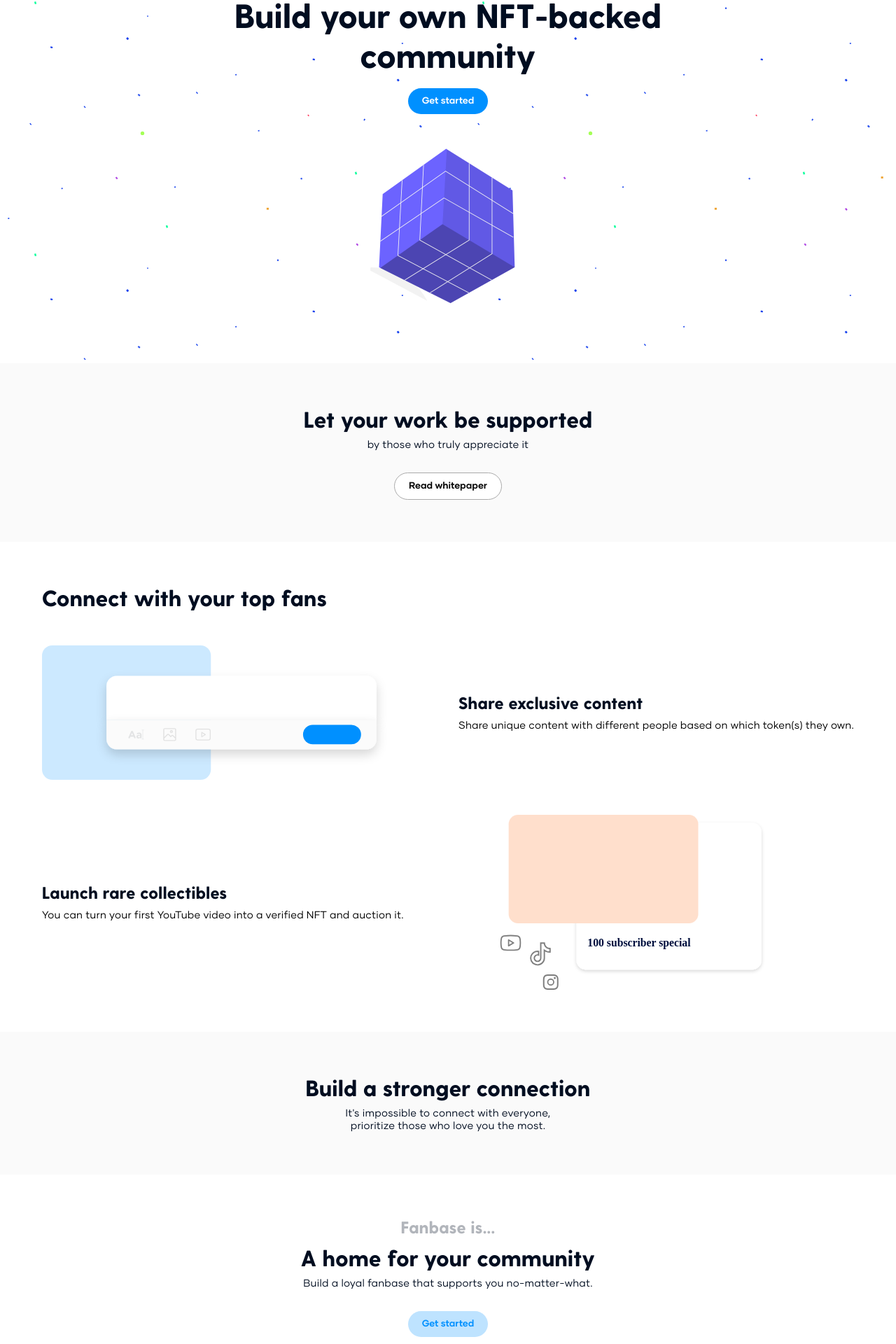
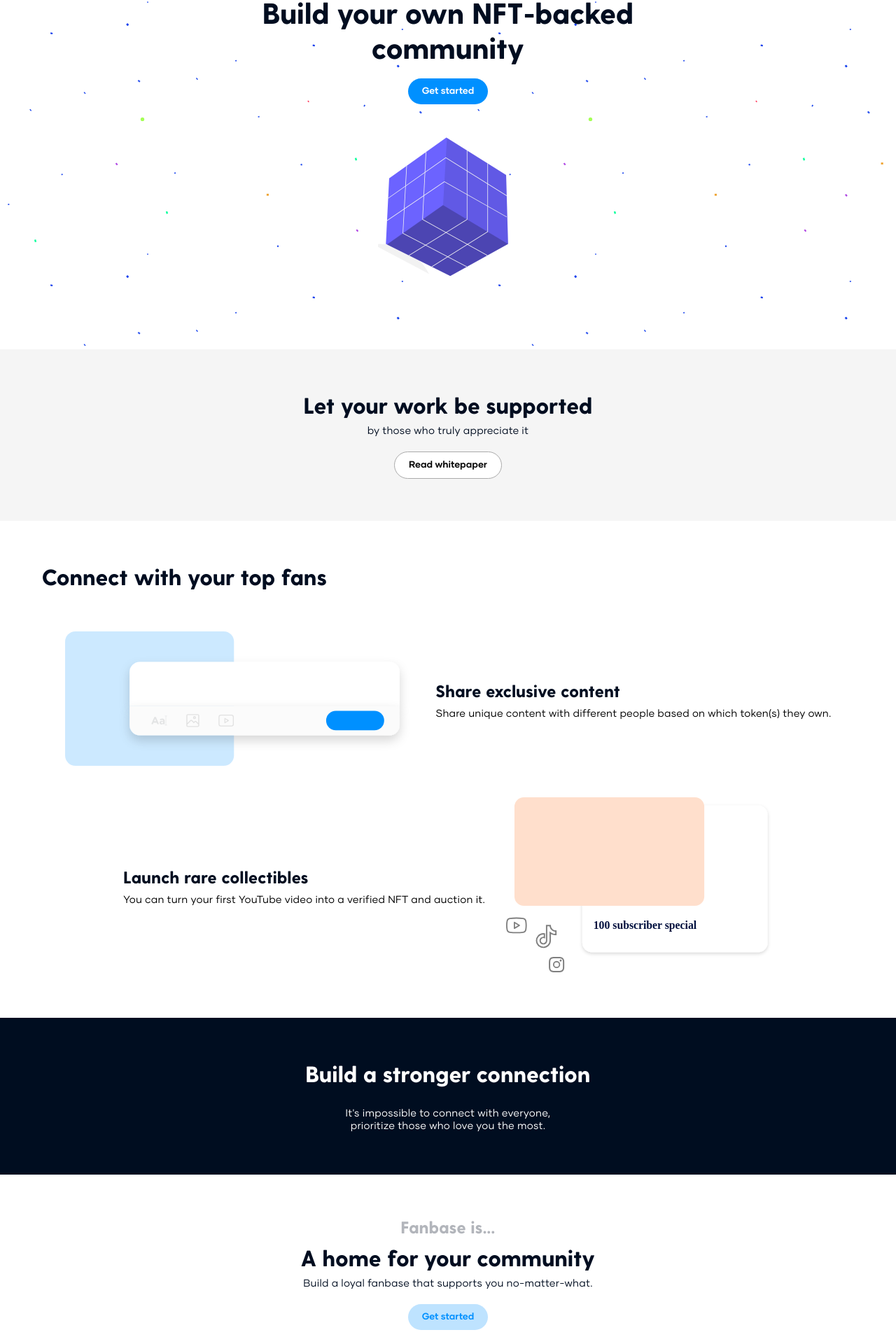
Before and after one commit to husnn/fest, a Next.js app in the folder packages/web/: page / in a window 1280 px wide. Shown: the part 181-2101 px from the top of the page at 70% size. Built offline with nearby package versions, Linux system fonts and the light colour scheme; no server answers; what fortmatic, web3 would draw is missing.

Commit message:
Tweak home page and some global styling

```diff
--- a/packages/web/components/Header.tsx
+++ b/packages/web/components/Header.tsx
@@ -76,7 +76,7 @@ const LinkDropdown = styled.div`
   gap: 20px;
   transform: translateX(-50%);
   border-radius: 10px;
-  box-shadow: 3px 3px 20px 2px #eee;
+  box-shadow: 3px 3px 20px 2px rgba(0, 0, 0, 0.1);
   opacity: 0;
   transition: all 200ms ease 100ms;
   z-index: 1;
--- a/packages/web/package.json
+++ b/packages/web/package.json
@@ -38,6 +38,7 @@
     "next-transpile-modules": "^7.2.0",
     "react": "17.0.2",
     "react-dom": "17.0.2",
+    "react-reveal": "^1.2.2",
     "react-transition-group": "^4.4.1",
     "sass": "^1.34.0",
     "web3": "^1.3.6",
--- a/packages/web/pages/_app.tsx
+++ b/packages/web/pages/_app.tsx
@@ -1,4 +1,4 @@
-import '../styles/globals.css';
+import '../styles/globals.scss';
 
 import { ThemeProvider } from '@emotion/react';
 
--- a/packages/web/pages/create-token.tsx
+++ b/packages/web/pages/create-token.tsx
@@ -50,7 +50,7 @@ export default function CreateTokenPage() {
   const [created, setCreated] = useState(false);
 
   return (
-    <div className={styles.createToken + ' container'}>
+    <div className="container">
       <Head>
         <title>Create new token</title>
       </Head>
--- a/packages/web/pages/index.tsx
+++ b/packages/web/pages/index.tsx
@@ -1,5 +1,7 @@
 import Head from 'next/head';
 import React from 'react';
+import Fade from 'react-reveal/Fade';
+import Flash from 'react-reveal/Flash';
 
 import { useHeader } from '../modules/navigation';
 import styles from '../styles/Home.module.scss';
@@ -11,7 +13,7 @@ export default function Home() {
   const currentYear = new Date().getFullYear();
 
   return (
-    <div className={styles.container}>
+    <div className="full-width">
       <Head>
         <title>Fanbase</title>
         <link rel="icon" href="/favicon.ico" />
@@ -32,13 +34,10 @@ export default function Home() {
         </Link>
         <img
           src={'images/cube-illustration-1.svg'}
-          style={{ marginTop: 30, maxWidth: 250 }}
+          style={{ marginTop: 30, maxWidth: 200 }}
         />
       </div>
-      <div
-        className={`${styles.section} ${styles.fullWidth}`}
-        style={{ background: '#fafafa' }}
-      >
+      <div className={`${styles.sectionGrey} ${styles.fullWidth}`}>
         <span>
           <h2 className={styles.sectionTitle}>Let your work be supported</h2>
           <p className={styles.description}>by those who truly appreciate it</p>
@@ -50,22 +49,28 @@ export default function Home() {
         </Link>
       </div>
       <div className={styles.section}>
-        <div className={styles.splitSection}>
-          <h2 className={styles.sectionTitle}>Connect with your top fans</h2>
+        <h2 className={styles.sectionTitleLeft}>Connect with your top fans</h2>
+        <div className={styles.splitSection}></div>
+        <div className={styles.splitSection} style={{ marginTop: 10 }}>
+          <Fade big bottom>
+            <div>
+              <img src={'images/share-content-illustration-1.svg'} />
             </div>
-        <div className={styles.splitSection} style={{ marginTop: 10 }}>
-          <img src={'images/share-content-illustration-1.svg'} />
+          </Fade>
+          <Fade bottom cascade>
             <div className={styles.featureBlock}>
               <h3 className={styles.subheadingDescription}>
                 Share exclusive content
               </h3>
               <p>
-              Share unique content with different people based on which token(s)
-              they own.
+                Share unique content with different people based on which
+                token(s) they own.
               </p>
             </div>
+          </Fade>
         </div>
         <div className={styles.splitSection} style={{ marginTop: 20 }}>
+          <Fade bottom cascade>
             <div className={styles.featureBlock}>
               <h3 className={styles.subheadingDescription}>
                 Launch rare collectibles
@@ -75,7 +80,12 @@ export default function Home() {
                 auction it.
               </p>
             </div>
+          </Fade>
+          <Fade big bottom>
+            <div>
               <img src={'images/mint-illustration-1.svg'} />
+            </div>
+          </Fade>
           {/* <span>
             <p style={{ display: 'block', marginTop: 20, opacity: '0.7' }}>
               Earn lifetime royalties on each sale
@@ -90,16 +100,18 @@ export default function Home() {
       </div>
       <div
         className={`${styles.section} ${styles.fullWidth}`}
-        style={{ background: '#fafafa' }}
+        style={{ background: '#000D20' }}
       >
-        <span>
-          <h2 className={styles.sectionTitle}>Build a stronger connection</h2>
-          <p className={styles.description}>
+        <Flash fraction={1} delay={200}>
+          <h2 className={styles.sectionTitle} style={{ color: '#fff' }}>
+            Build a stronger connection
+          </h2>
+        </Flash>
+        <p className={styles.description} style={{ color: '#fff' }}>
           It's impossible to connect with everyone,
           <br />
           prioritize those who love you the most.
         </p>
-        </span>
         {/* <Link href="/login">
           <Button color="secondary" size="small">
             Get started
@@ -107,8 +119,12 @@ export default function Home() {
         </Link> */}
       </div>
       <div className={styles.section}>
+        <Fade delay={1000}>
           <span>
-          <h3 className={styles.subheadingDescription} style={{ opacity: 0.3 }}>
+            <h3
+              className={styles.subheadingDescription}
+              style={{ opacity: 0.3 }}
+            >
               Fanbase is...
             </h3>
             <h2 className={styles.sectionTitle} style={{ marginTop: 10 }}>
@@ -123,6 +139,7 @@ export default function Home() {
               Get started
             </Button>
           </Link>
+        </Fade>
       </div>
       <div className={styles.footer}>
         <div className={styles.footerWrapper}>
--- a/packages/web/pages/settings.tsx
+++ b/packages/web/pages/settings.tsx
@@ -40,7 +40,7 @@ export default function SettingsPage() {
   const { currentUser, setCurrentUser } = useAuthentication(true);
 
   return (
-    <div className={'boxed ' + styles.content}>
+    <div className="boxed">
       {currentUser && (
         <SettingsSheet>
           <SettingsBlock>
--- a/packages/web/styles/Home.module.scss
+++ b/packages/web/styles/Home.module.scss
@@ -1,7 +1,7 @@
 .main {
   height: 600px;
   max-height: 100vh;
-  margin-top: 100px;
+  margin-top: -30px;
   padding: 80px 0.05rem;
   background-image: url('/images/confetti-bg.svg') ;
   background-size: 1000px;
@@ -21,7 +21,7 @@
   font-family: 'Greycliff CF', -apple-system, BlinkMacSystemFont, Segoe UI, Roboto, Oxygen,
     Ubuntu, Cantarell, Fira Sans, Droid Sans, Helvetica Neue, sans-serif;
   font-weight: bolder;
-  font-size: 3rem;
+  font-size: 2.6rem;
   text-align: center;
   // color: #000F3E;
   color: #000D20;
@@ -33,12 +33,19 @@
   padding: 60px 20px;
   display: flex;
   flex-direction: column;
+  align-items: center;
+  gap: 20px;
   text-align: center;
-  gap: 30px;
+}
 
-  button {
-    width: fit-content;
-  }
+.sectionGrey {
+  @extend .section;
+
+  background-color: #F5f5f5;
+}
+
+.sectionDark {
+  @extend .section;
 }
 
 .fullWidth {
@@ -55,6 +62,14 @@
   color: #000D20;
 }
 
+.sectionTitleLeft {
+  @extend .sectionTitle;
+
+  max-width: 90%;
+  align-self: flex-start;
+  text-align: left;
+}
+
 .subheadingDescription {
   font-family: 'Greycliff CF', -apple-system, BlinkMacSystemFont, Segoe UI, Roboto, Oxygen,
     Ubuntu, Cantarell, Fira Sans, Droid Sans, Helvetica Neue, sans-serif;
@@ -69,9 +84,9 @@
 }
 
 .splitSection {
-  display: grid;
+  display: flex;
+  flex-direction: row;
   text-align: left;
-  grid-template-columns: 1fr 1fr;
   align-items: center;
   gap: 30px;
 
@@ -79,6 +94,16 @@
     width: 100%;
     max-width: 500px;
     max-height: 250px;
+  }
+
+  @media screen and (max-width: 500px){
+    flex-direction: column;
+  }
+}
+
+.splitSection:nth-of-type(2n) {
+  @media screen and (max-width: 500px){
+    flex-direction: column-reverse;
   }
 }
 
@@ -92,6 +117,7 @@
   width: 100%;
   height: 100px;
   margin-top: 20px;
+  background-color: #F5f5f5;
   display: flex;
   flex-direction: row;
   align-items: center;
--- a/packages/web/styles/Settings.module.scss
+++ b/packages/web/styles/Settings.module.scss
@@ -1,7 +1,3 @@
-.content {
-  padding: 50px 20px 100px;
-}
-
 .userDetailsForm {
   width: 100%;
   display: flex;
--- a/packages/web/styles/globals.css
+++ b/packages/web/styles/globals.scss
@@ -84,27 +84,27 @@ input:focus, textarea:focus {
 .container {
   width: 100%;
   min-height: 100vh;
-  padding: 50px 0.75rem;
+  padding: 30px 0.75rem 80px;
   position: absolute;
   top: 80px;
   bottom: 0;
 }
 
 .full-width {
-  width: 100%;
+  @extend .container;
+
   min-height: 100vh;
-  padding: 0;
+  padding-left: 0;
+  padding-right: 0;
   position: absolute;
-  top: 80px;
   bottom: 0;
 }
 
 .boxed {
-  width: 100%;
+  @extend .container;
+
   max-width: 900px;
-  padding: 0;
   position: absolute;
-  top: 80px;
   left: 50%;
   transform: translateX(-50%);
 }
--- a/packages/web/ui/Button.tsx
+++ b/packages/web/ui/Button.tsx
@@ -52,7 +52,7 @@ const ButtonStyled = styled.button<ButtonProps>`
           color = props.theme.color.secondary;
           break;
         case 'ghost':
-          color = 'none';
+          color = 'rgba(0, 0, 0, 0.0)';
           break;
       }
     }
```
Also changed, not shown: packages/web/pages/u/[id].tsx (+2 -7 lines), packages/web/styles/Profile.module.scss (+6 -6 lines), 2 other files (tests, documents, lock files or other folders). Lines whose indentation alone changed are shown as unchanged.
